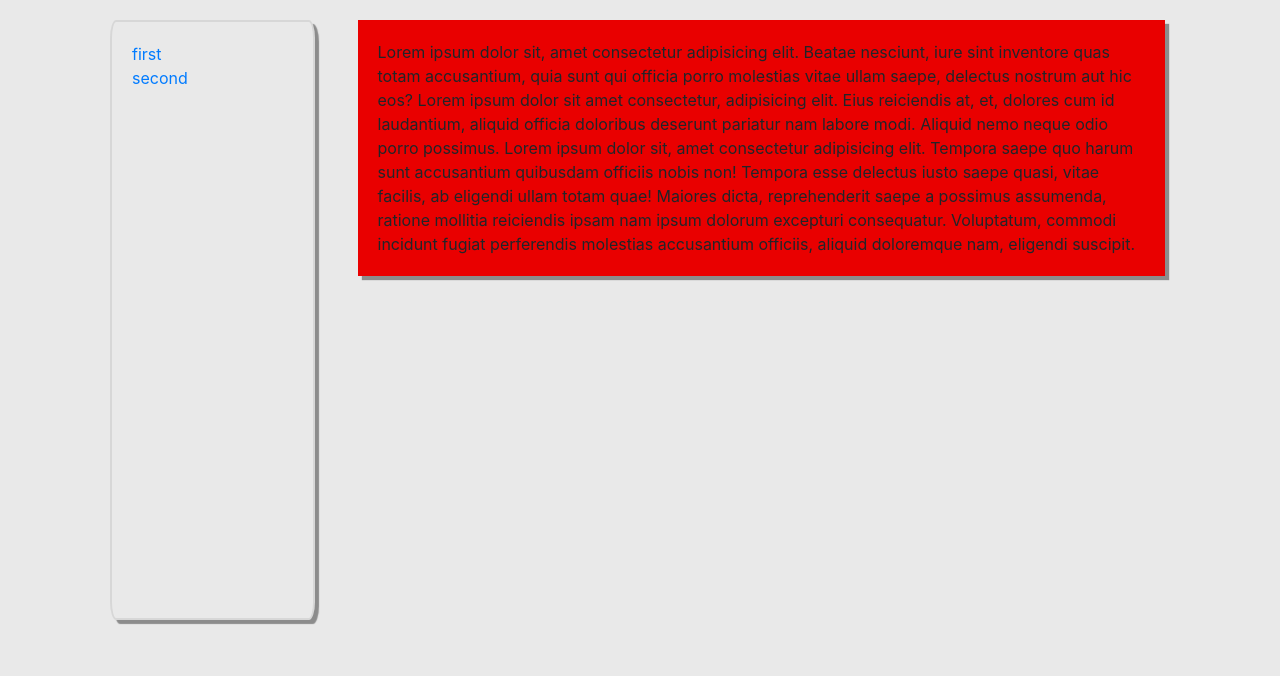
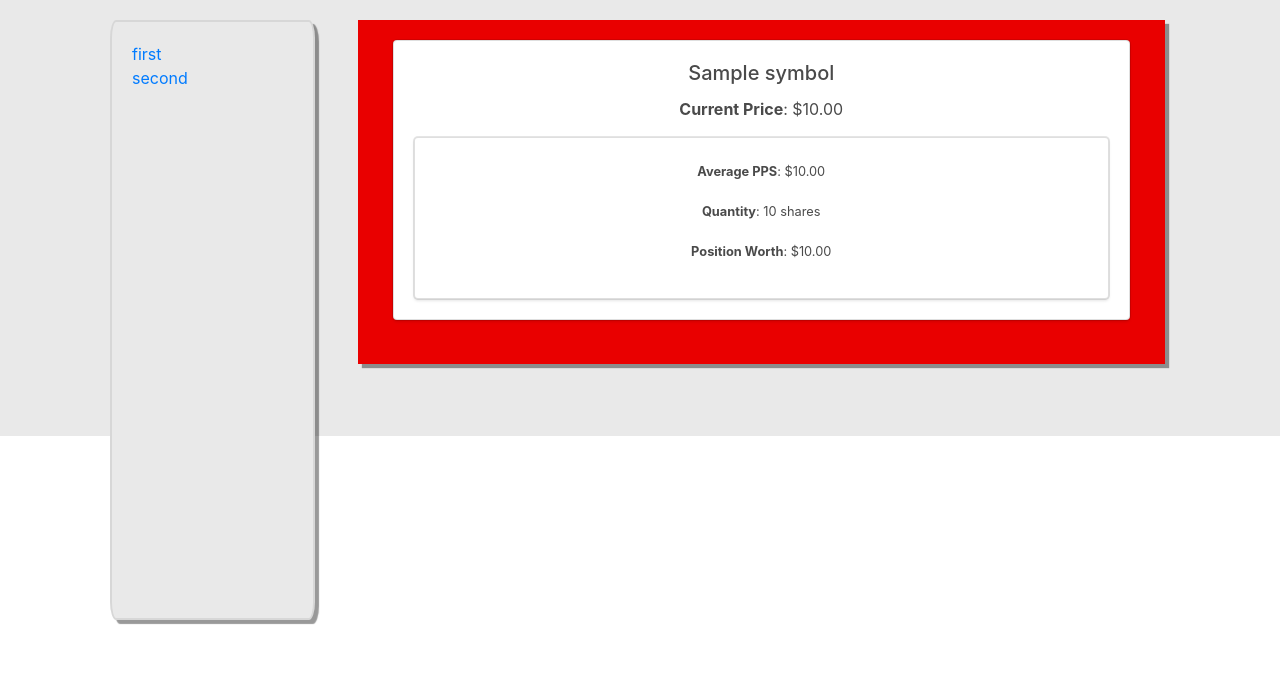
Before and after one commit to ashelto6/The-Market, a Python web app: template templates/main/portfolio.html in a window 1280 px wide. Shown: the part 70-746 px from the top of the page. After the commit the page ends 694 px from the top, so only its background shows below. Run offline with Jinja, Linux system fonts and the light colour scheme; the template is opened without the code that fills it: most values are stand-ins (such as "Sample title", 1, 10 or a date in 2020); some libraries are stand-ins or nearby versions.

Commit message:
formatted display cards for portfolio & home

```diff
--- a/templates/main/portfolio.html
+++ b/templates/main/portfolio.html
@@ -10,18 +10,48 @@
 </div>
 {% endif %}
 {% endwith %}
-<div id="marg">
-
-</div>
 
 <div id="marg">
   <div class="container">
     <div class="col mb-4">
+
+
+      <!-- this block is shown on regular to large screens -->
       <div id="page">
-    <!-- this block is shown on regular to large screens -->
         <div class="maincontent">
-      Lorem ipsum dolor sit, amet consectetur adipisicing elit. Beatae nesciunt, iure sint inventore quas totam accusantium, quia sunt qui officia porro molestias vitae ullam saepe, delectus nostrum aut hic eos? Lorem ipsum dolor sit amet consectetur, adipisicing elit. Eius reiciendis at, et, dolores cum id laudantium, aliquid officia doloribus deserunt pariatur nam labore modi. Aliquid nemo neque odio porro possimus. Lorem ipsum dolor sit, amet consectetur adipisicing elit. Tempora saepe quo harum sunt accusantium quibusdam officiis nobis non! Tempora esse delectus iusto saepe quasi, vitae facilis, ab eligendi ullam totam quae! Maiores dicta, reprehenderit saepe a possimus assumenda, ratione mollitia reiciendis ipsam nam ipsum dolorum excepturi consequatur. Voluptatum, commodi incidunt fugiat perferendis molestias accusantium officiis, aliquid doloremque nam, eligendi suscipit.
+          {% for i in range(data[0].securitiesAccount.positions|length) %}
+          <div class="container">
+            <div class="text-center">
+              <div class="row row-cols-1 row-cols-md-2">
+                <div class="col mb-4">
+                  <div class="card">
+                    <div class="card-body">
+                      <h5 class="card-title">{{data[0].securitiesAccount.positions[i].instrument.symbol}}
+                      </h5>
+                      <p><b>Current Price</b>:
+                        {{ "$%.2f"|format(data[0].securitiesAccount.positions[i].marketValue/data[0].securitiesAccount.positions[i].longQuantity) }}
+                      </p>
+                      <p>
+                      </p>
+                      <div class="card card-body">
+                        <div class="container">
+                          <p><small><b>Average PPS</b>:
+                              {{"$%.2f"|format(data[0].securitiesAccount.positions[i].averagePrice)}}</small></p>
+                          <p><small><b>Quantity</b>: {{data[0].securitiesAccount.positions[i].longQuantity}}
+                              shares</small>
+                            <p><small><b>Position Worth</b>:
+                                {{"$%.2f"|format(data[0].securitiesAccount.positions[i].marketValue)}}</small>
                         </div>
+                      </div>
+                    </div>
+                  </div>
+                </div>
+              </div>
+            </div>
+          </div>
+          {% endfor %}
+        </div>
+
         <div class="menuleftcontent">
           <ul id="menu">
             <li><a href="#firstcontent">first</a></li>
@@ -31,21 +61,56 @@
         <div id="clearingdiv"></div>
       </div>
 
+
       <!-- this block is shown on small screens -->
       <div class="maincontent-sm">
-    <div id="firstcontent">Lorem ipsum, dolor sit amet consectetur adipisicing elit. Rem quas et fugiat? Debitis,
-     assumenda laudantium. Culpa perspiciatis aperiam id obcaecati, illo amet commodi! Veniam id minima laborum aut et
-     error. Lorem ipsum, dolor sit amet consectetur adipisicing elit. Animi ratione molestiae nisi quasi ipsa sapiente
-     accusantium a sunt, voluptatibus eaque fugiat ea ipsum laborum maiores, autem beatae saepe dolor incidunt.</div>
-    <div id="secondcontent">Lorem ipsum, dolor sit amet consectetur adipisicing elit. Rem quas et fugiat? Debitis,
-     assumenda laudantium. Culpa perspiciatis aperiam id obcaecati, illo amet commodi! Veniam id minima laborum aut et
-     error. Lorem ipsum, dolor sit amet consectetur adipisicing elit. Animi ratione molestiae nisi quasi ipsa sapiente
-     accusantium a sunt, voluptatibus eaque fugiat ea ipsum laborum maiores, autem beatae saepe dolor incidunt.</div>
+        {% for i in range(data[0].securitiesAccount.positions|length) %}
+        <div class="container">
+          <div class="text-center">
+            <div class="row row-cols-1 row-cols-md-2">
+              <div class="col mb-4">
+                <div class="card">
+                  <div class="card-body">
+                    <h5 class="card-title">{{data[0].securitiesAccount.positions[i].instrument.symbol}}
+                    </h5>
+                    <p><b>Current Price</b>:
+                      {{ "$%.2f"|format(data[0].securitiesAccount.positions[i].marketValue/data[0].securitiesAccount.positions[i].longQuantity) }}
+                    </p>
+                    <p>
+                      <p>
+                        <a class="btn btn-sm btn-success" data-toggle="collapse"
+                          href="#{{ data[0].securitiesAccount.positions[i].instrument.symbol }}" role="button"
+                          aria-expanded="false"
+                          aria-controls="{{ data[0].securitiesAccount.positions[i].instrument.symbol }}">
+                          More
+                        </a>
+                      </p>
+                      <div class="collapse" id="{{ data[0].securitiesAccount.positions[i].instrument.symbol }}">
+                        <div class="card card-body">
+                          <div class="container">
+                            <p><small><b>Average PPS</b>:
+                                {{"$%.2f"|format(data[0].securitiesAccount.positions[i].averagePrice)}}</small></p>
+                            <p><small><b>Quantity</b>: {{data[0].securitiesAccount.positions[i].longQuantity}}
+                                shares</small>
+                              <p><small><b>Position Worth</b>:
+                                  {{"$%.2f"|format(data[0].securitiesAccount.positions[i].marketValue)}}</small>
                           </div>
                         </div>
                       </div>
                   </div>
-<br><br><br><br><br><br><br><br><br><br><br><br><br><br><br><br><br><br><br><br><br><br><br><br><br><br><br><br><br><br><br><br><br><br><br><br><br><br><br><br>
+                </div>
+              </div>
+            </div>
+          </div>
+        </div>
+        {% endfor %}
+      </div>
+
+
+    </div>
+  </div>
+</div>
+<br><br>
 
 
 
```
Also changed, not shown: templates/main/index.html (+21 -20 lines). Lines whose indentation alone changed are shown as unchanged.
